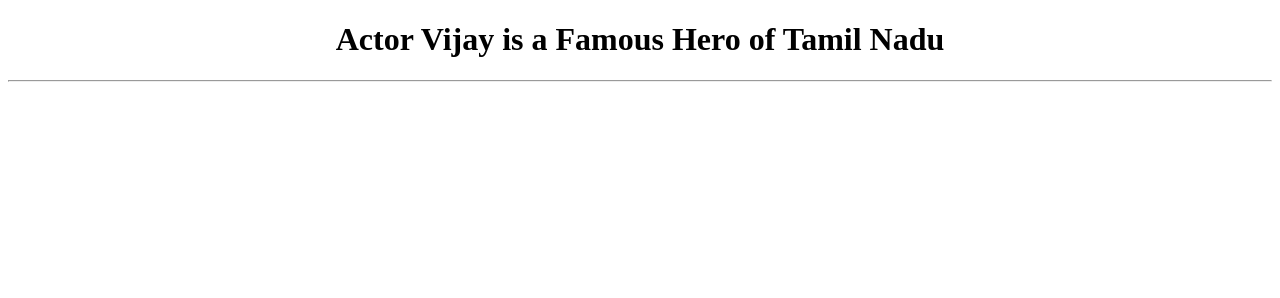
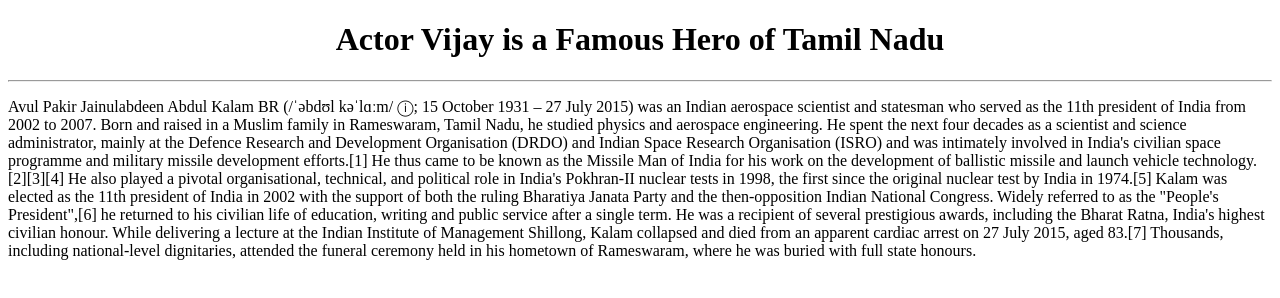
Before and after one commit to Devak1234/HTMLActorspage, a plain HTML site: page index.html in a window 1280 px wide. Drawn offline with Linux system fonts and the light colour scheme.

Commit message:
modified index.html

```diff
--- a/index.html
+++ b/index.html
@@ -10,5 +10,10 @@
         <h1>Actor Vijay is a Famous Hero of Tamil Nadu</h1>
     </center>
     <hr>
+    <p>Avul Pakir Jainulabdeen Abdul Kalam BR (/ˈəbdʊl kəˈlɑːm/ ⓘ; 15 October 1931 – 27 July 2015) was an Indian aerospace scientist and statesman who served as the 11th president of India from 2002 to 2007. Born and raised in a Muslim family in Rameswaram, Tamil Nadu, he studied physics and aerospace engineering. He spent the next four decades as a scientist and science administrator, mainly at the Defence Research and Development Organisation (DRDO) and Indian Space Research Organisation (ISRO) and was intimately involved in India's civilian space programme and military missile development efforts.[1] He thus came to be known as the Missile Man of India for his work on the development of ballistic missile and launch vehicle technology.[2][3][4] He also played a pivotal organisational, technical, and political role in India's Pokhran-II nuclear tests in 1998, the first since the original nuclear test by India in 1974.[5]
+
+        Kalam was elected as the 11th president of India in 2002 with the support of both the ruling Bharatiya Janata Party and the then-opposition Indian National Congress. Widely referred to as the "People's President",[6] he returned to his civilian life of education, writing and public service after a single term. He was a recipient of several prestigious awards, including the Bharat Ratna, India's highest civilian honour.
+
+        While delivering a lecture at the Indian Institute of Management Shillong, Kalam collapsed and died from an apparent cardiac arrest on 27 July 2015, aged 83.[7] Thousands, including national-level dignitaries, attended the funeral ceremony held in his hometown of Rameswaram, where he was buried with full state honours.</p>
 </body>
 </html>
```
